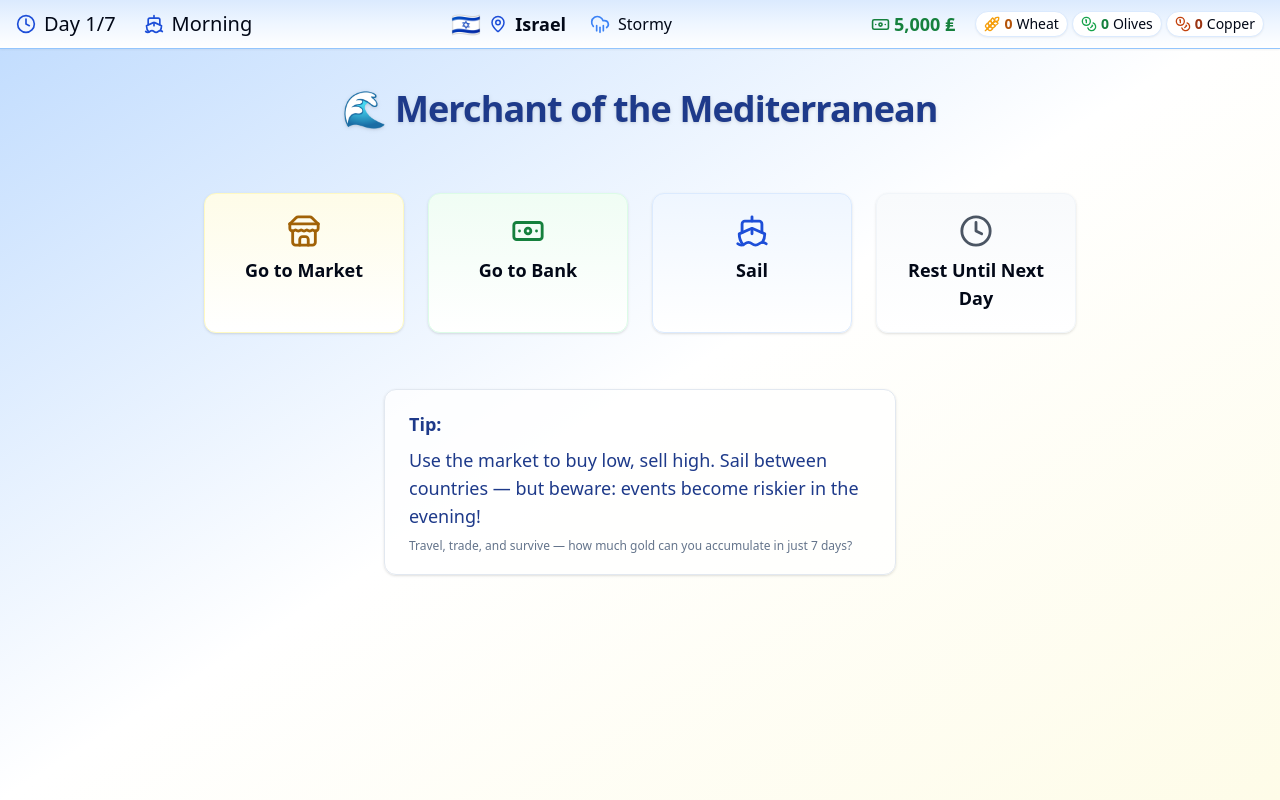
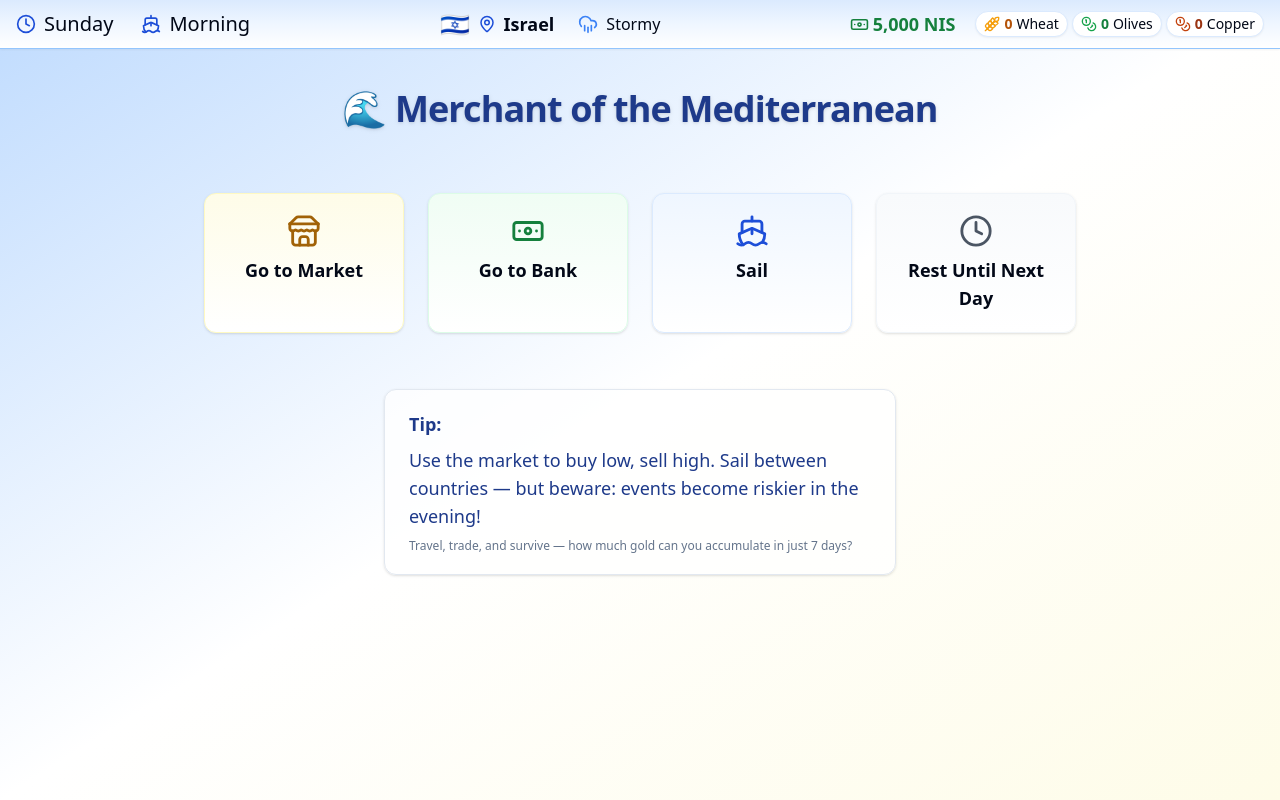
Before and after one commit to supox/mediterranean-market-voyage, a React (Vite) app: page / in a window 1280 px wide. Built offline with nearby package versions, Linux system fonts and the light colour scheme.

Commit message:
Refactor: Use days of the week and NIS currency
Replace numeric days with days of the week and change currency to NIS.

```diff
--- a/src/components/GameHeader.tsx
+++ b/src/components/GameHeader.tsx
@@ -17,6 +17,8 @@ const weatherIcons: Record<string, JSX.Element> = {
   Stormy: <CloudRain size={20} className="text-blue-500" />,
   Overcast: <CloudRain size={20} className="text-gray-400" />,
 };
+
+const DAY_NAMES = ["Sunday", "Monday", "Tuesday", "Wednesday", "Thursday", "Friday", "Saturday"];
 
 function GoodIcon({ name }: { name: string }) {
   if (name === "Wheat") return <Wheat size={16} className="text-amber-500" />;
@@ -42,13 +44,15 @@ const GameHeader: React.FC<GameHeaderProps> = ({
   balance,
   cargo,
 }) => {
+  const dayIdx = ((day - 1) % 7 + 7) % 7; // ensure 0-based, handles edge cases
+  const dayName = DAY_NAMES[dayIdx];
   return (
     <div className="w-full bg-gradient-to-b from-blue-100 via-blue-50 to-white border-b border-blue-300 py-2 px-4 flex flex-col md:flex-row items-center md:justify-between gap-4 shadow-sm">
       {/* Left: Status */}
       <div className="flex items-center gap-5 text-xl font-medium">
         <span className="flex items-center gap-2">
           <Clock size={20} className="text-blue-700" />
-          Day {day}/7
+          {dayName}
         </span>
         <span className="flex items-center gap-2 pl-2">
           <Ship size={20} className="text-blue-700" />
@@ -71,7 +75,7 @@ const GameHeader: React.FC<GameHeaderProps> = ({
       <div className="flex items-center gap-5">
         <span className="flex items-center gap-1 text-green-700 font-bold text-lg">
           <Banknote size={19} />
-          {balance.toLocaleString()} ₤
+          {balance.toLocaleString()} NIS
         </span>
         <div className="flex gap-1">
           {cargo.map((good) => (
--- a/src/pages/Index.tsx
+++ b/src/pages/Index.tsx
@@ -104,11 +104,11 @@ export default function Index() {
     if (type === "deposit") {
       setBalance((b) => b - amount);
       setBank((bk) => bk + amount);
-      toast({ description: `Deposited ${amount} ₤` });
+      toast({ description: `Deposited ${amount} NIS` });
     } else {
       setBalance((b) => b + amount);
       setBank((bk) => bk - amount);
-      toast({ description: `Withdrew ${amount} ₤` });
+      toast({ description: `Withdrew ${amount} NIS` });
     }
     advanceTime("short");
   }
@@ -200,13 +200,13 @@ export default function Index() {
             <div className="mb-1">
               <span className="font-medium">Final Balance:</span>{" "}
               <span className="text-green-700 font-extrabold text-2xl">
-                {balance.toLocaleString()} ₤
+                {balance.toLocaleString()} NIS
               </span>
             </div>
             <div className="mb-2">
               <span className="font-medium">Cargo Value (mock):</span>{" "}
               <span className="text-blue-800">
-                ~{(cargo.reduce((acc, g) => acc + (g.amount * 14), 0)).toLocaleString()} ₤
+                ~{(cargo.reduce((acc, g) => acc + (g.amount * 14), 0)).toLocaleString()} NIS
               </span>
             </div>
             <button
```
